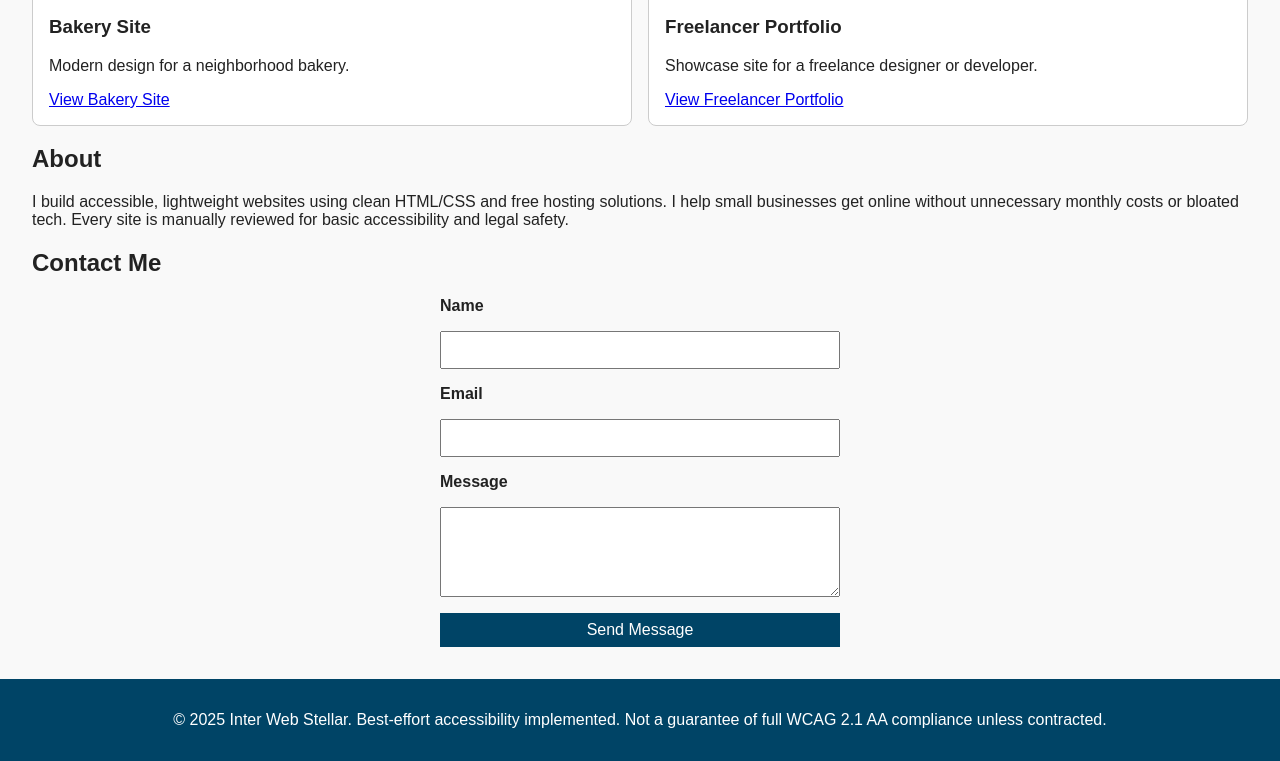
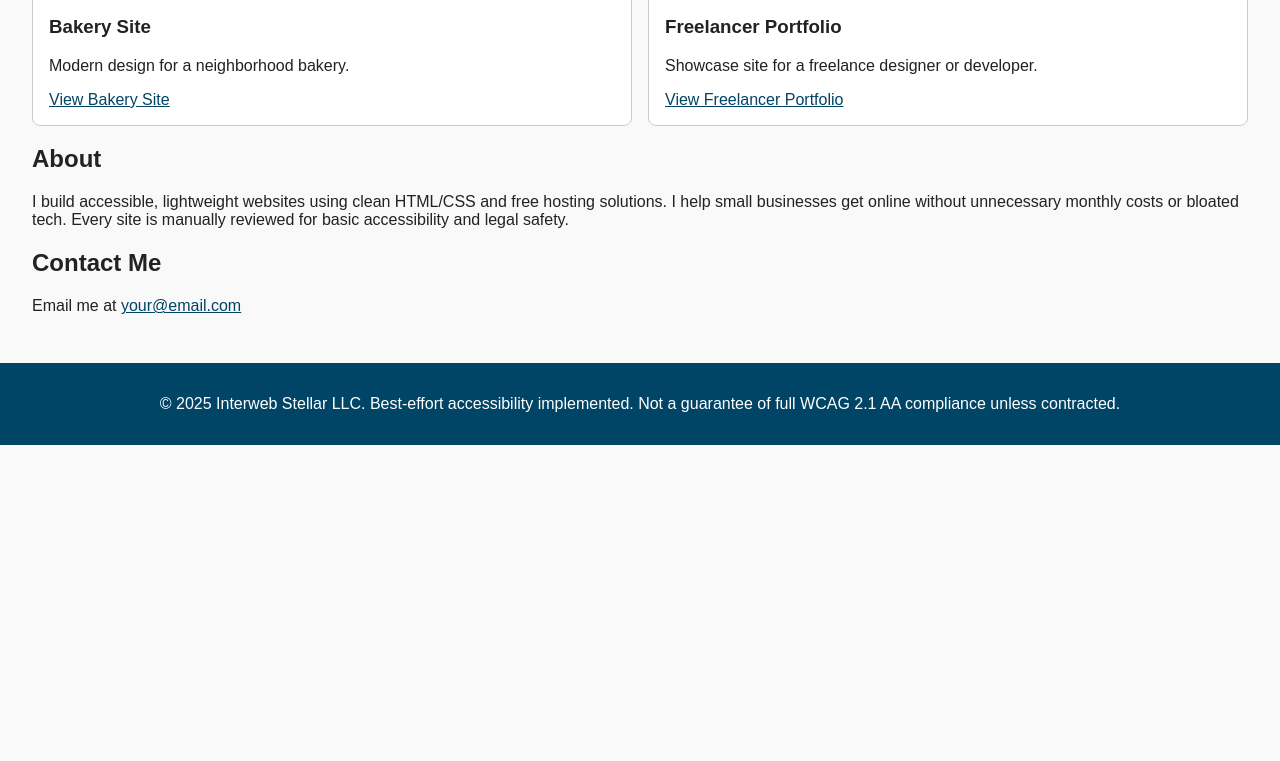
Before and after one commit to pages-workflow/Interweb-Stellar-LLC, a plain HTML site: page index.html in a window 1280 px wide. Shown: the part 447-1208 px from the top of the page. After the commit the page ends 892 px from the top, so only its background shows below. Drawn offline with Linux system fonts and the light colour scheme.

Commit message:
Update index.html

```diff
--- a/index.html
+++ b/index.html
@@ -3,7 +3,7 @@
 <head>
   <meta charset="UTF-8" />
   <meta name="viewport" content="width=device-width, initial-scale=1.0" />
-  <title>Interweb Stellar LLC</title>
+  <title>Inter Web Stellar</title>
   <style>
     body {
       font-family: sans-serif;
@@ -43,28 +43,11 @@
       width: 100%;
       height: auto;
     }
-    form {
-      display: flex;
-      flex-direction: column;
-      gap: 1em;
-      max-width: 400px;
-      margin: auto;
-    }
     label {
       font-weight: bold;
     }
-    input, textarea, button {
-      padding: 0.5em;
-      font-size: 1em;
-    }
-    button {
-      background: #004466;
-      color: #fff;
-      border: none;
-      cursor: pointer;
-    }
-    button:focus {
-      outline: 2px solid #222;
+    a {
+      color: #004466;
     }
   </style>
 </head>
@@ -116,23 +99,12 @@
 
     <section id="contact">
       <h2>Contact Me</h2>
-      <form action="mailto:your@email.com" method="post" enctype="text/plain">
-        <label for="name">Name</label>
-        <input type="text" id="name" name="name" required />
-
-        <label for="email">Email</label>
-        <input type="email" id="email" name="email" required />
-
-        <label for="message">Message</label>
-        <textarea id="message" name="message" rows="5" required></textarea>
-
-        <button type="submit">Send Message</button>
-      </form>
+      <p>Email me at <a href="mailto:your@email.com">your@email.com</a></p>
     </section>
   </main>
 
   <footer>
-    <p>&copy; 2025 Inter Web Stellar. Best-effort accessibility implemented. Not a guarantee of full WCAG 2.1 AA compliance unless contracted.</p>
+    <p>&copy; 2025 Interweb Stellar LLC. Best-effort accessibility implemented. Not a guarantee of full WCAG 2.1 AA compliance unless contracted.</p>
   </footer>
 </body>
 </html>
```
